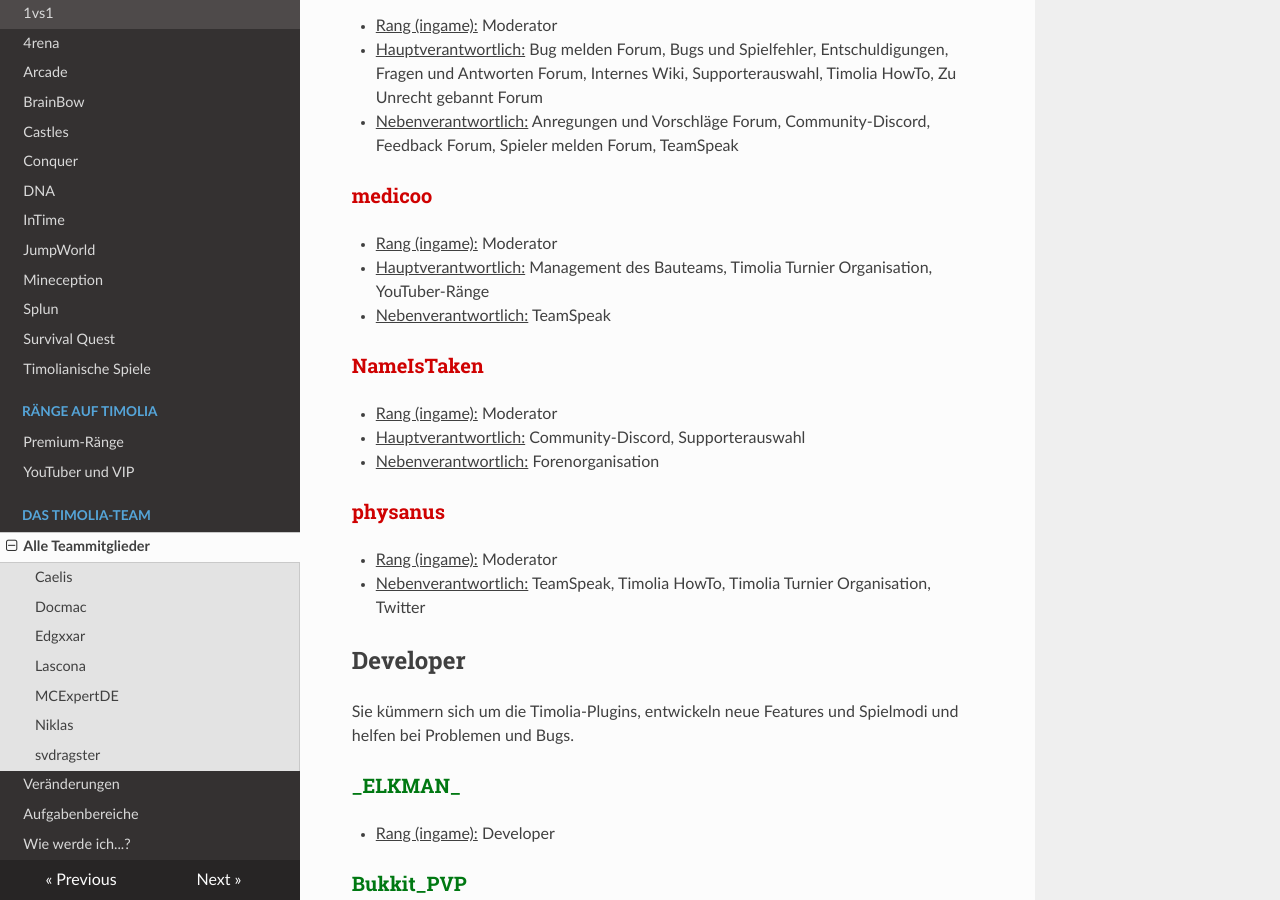
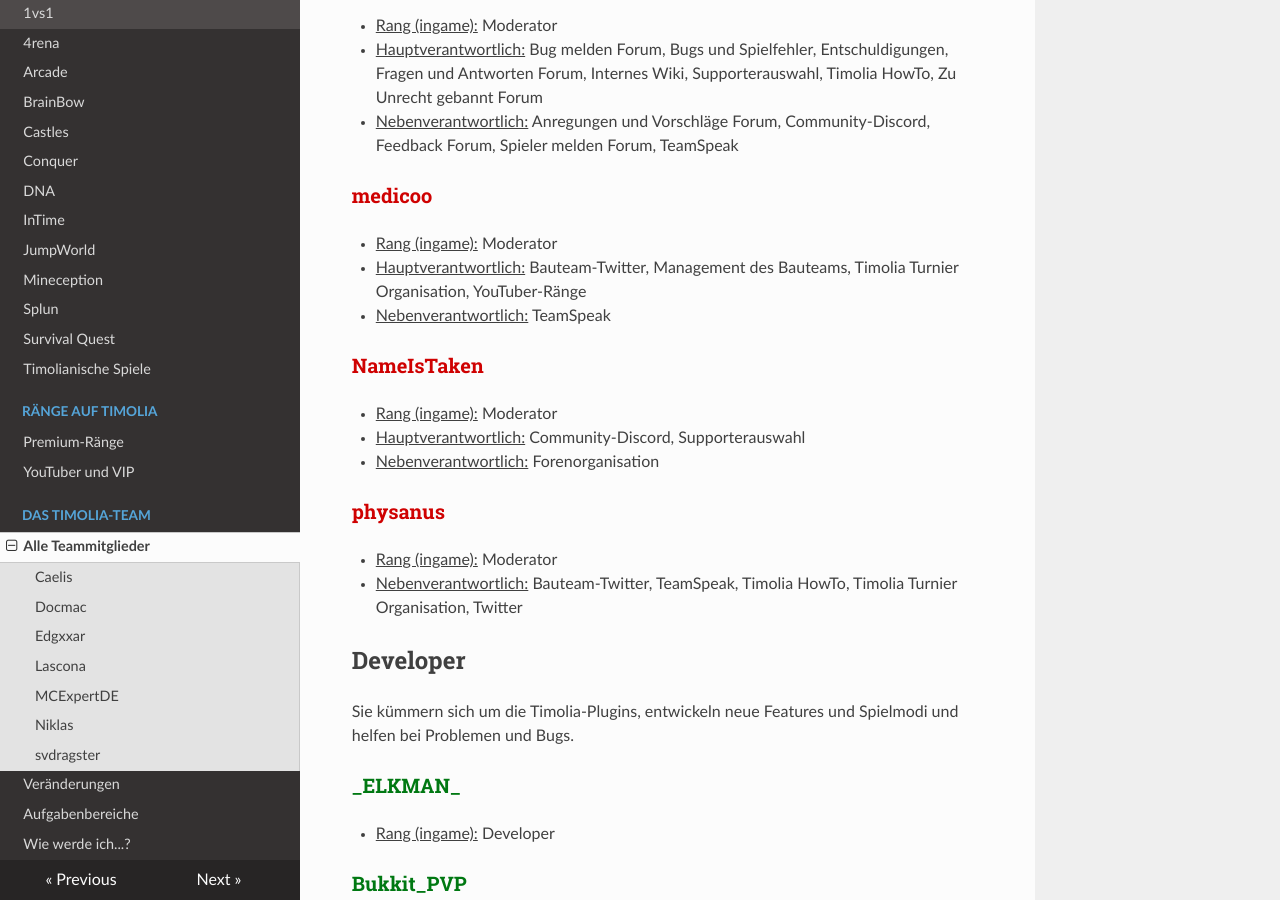
Before and after one commit to TimoliaDE/HowTo, an MkDocs documentation site: the page built from docs/team/members.md, in a window 1280 px wide and 900 px high, scrolled down 1509 px. Built offline with MkDocs 1.6.1, drawn with Linux system fonts in a browser that asks for light colours; nearby versions of some CDN libraries; old or Windows-style settings are respelled for this version of MkDocs.

Commit message:
Update members.md

```diff
--- a/docs/team/members.md
+++ b/docs/team/members.md
@@ -48,7 +48,7 @@ Moderatoren koordinieren einzelne Projekte oder Bereiche auf Timolia und sorgen
 
 ### <strong><span style="color:#CF0101">medicoo</span></strong>
 - <u>Rang (ingame):</u> Moderator
-- <u>Hauptverantwortlich:</u> Management des Bauteams, Timolia Turnier Organisation, YouTuber-Ränge
+- <u>Hauptverantwortlich:</u> Bauteam-Twitter, Management des Bauteams, Timolia Turnier Organisation, YouTuber-Ränge
 - <u>Nebenverantwortlich:</u> TeamSpeak
 
 ### <strong><span style="color:#CF0101">NameIsTaken</span></strong>
@@ -58,7 +58,7 @@ Moderatoren koordinieren einzelne Projekte oder Bereiche auf Timolia und sorgen
 
 ### <strong><span style="color:#CF0101">physanus</span></strong>
 - <u>Rang (ingame):</u> Moderator
-- <u>Nebenverantwortlich:</u> TeamSpeak, Timolia HowTo, Timolia Turnier Organisation, Twitter
+- <u>Nebenverantwortlich:</u> Bauteam-Twitter, TeamSpeak, Timolia HowTo, Timolia Turnier Organisation, Twitter
 
 ## Developer
 
```
